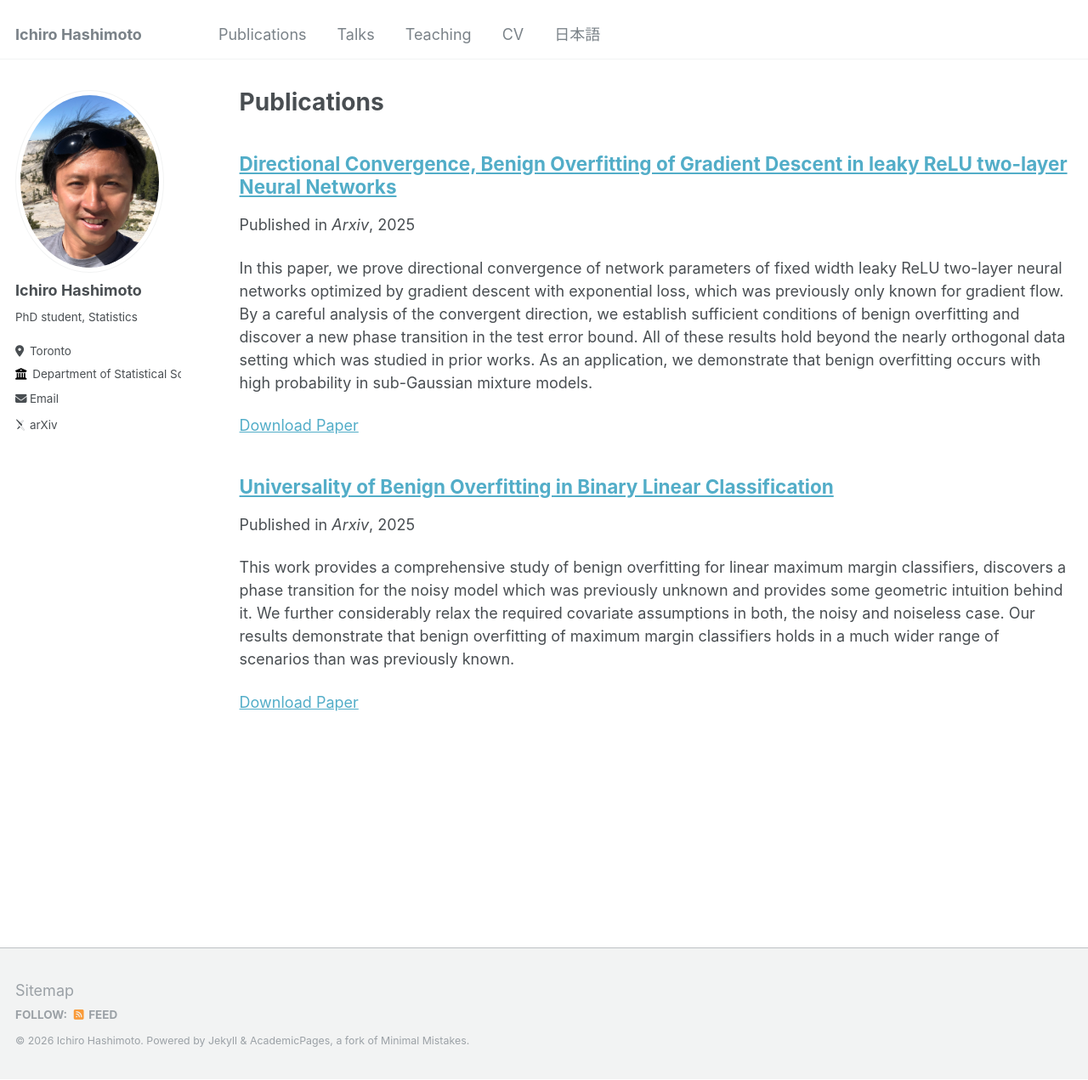
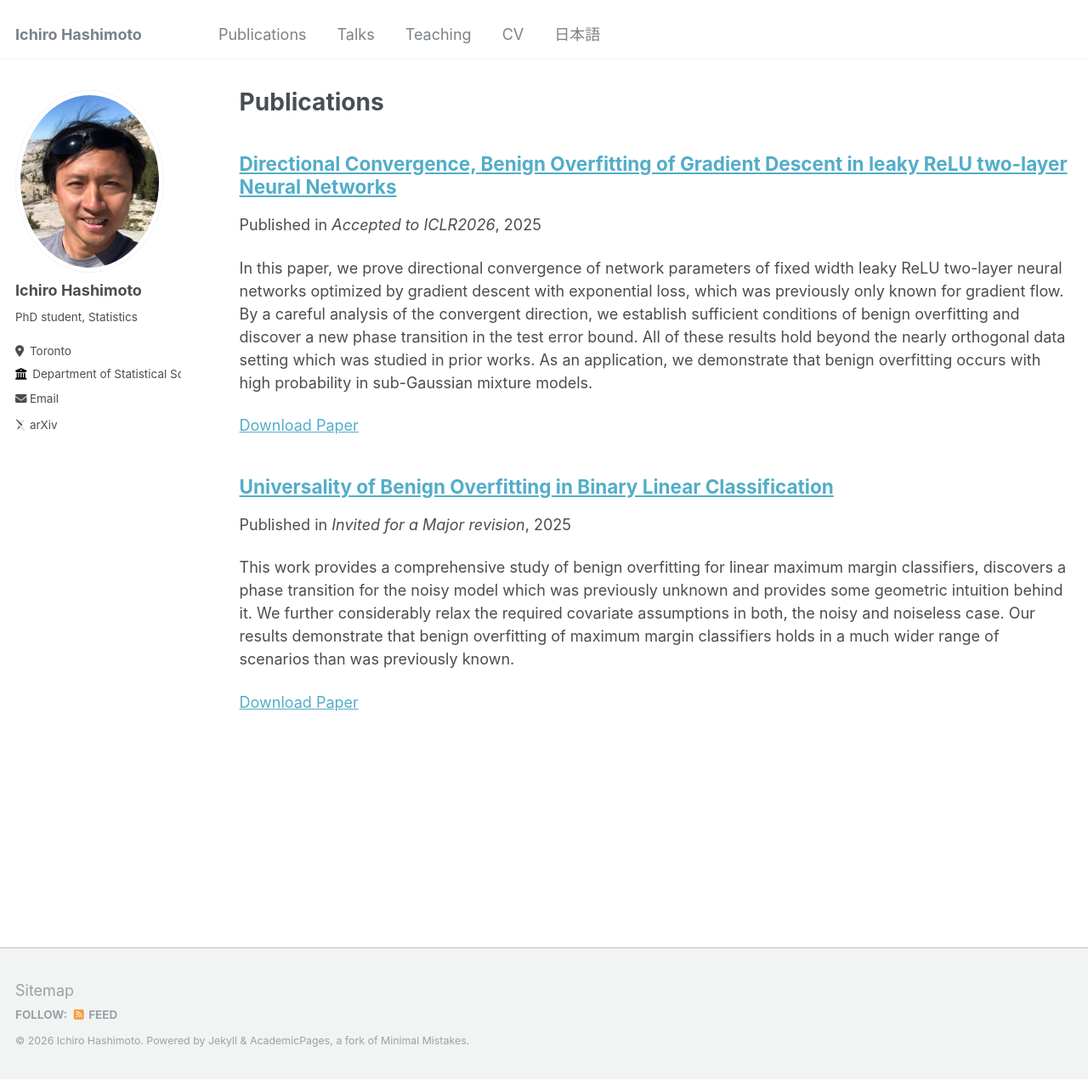
Before and after one commit to ichiro-h/ichiro-h.github.io, a Jekyll site: the page built from _pages/publications.md, in a window 1280 px wide and 1271 px high. Shown: the whole window at 85% size. Built offline with Jekyll 4.4.1, drawn with Linux system fonts in a browser that asks for light colours; some web fonts are replaced.

Commit message:
Publication updates

```diff
--- a/_publications/2025-01-17-Universality Benign Overfitting Linear Classifier.md
+++ b/_publications/2025-01-17-Universality Benign Overfitting Linear Classifier.md
@@ -4,7 +4,7 @@ collection: publications
 permalink: /publication/2025-01-17-Universality-Benign-Overfitting-Linear-Classifier
 excerpt: 'This work provides a comprehensive study of benign overfitting for linear maximum margin classifiers, discovers a phase transition for the noisy model which was previously unknown and provides some geometric intuition behind it. We further considerably relax the required covariate assumptions in both, the noisy and noiseless case. Our results demonstrate that benign overfitting of maximum margin classifiers holds in a much wider range of scenarios than was previously known.'
 date: '2025-01-17'
-venue: 'Arxiv'
+venue: 'Invited for a Major revision'
 slidesurl:
 paperurl: 'https://arxiv.org/abs/2501.10538'
 citation:
--- a/_publications/2025-05-22-Directional Convergence Benign Overfitting 2NN.md
+++ b/_publications/2025-05-22-Directional Convergence Benign Overfitting 2NN.md
@@ -4,7 +4,7 @@ collection: publications
 permalink: /publication/2025-05-22-Directional-Convergence-Benign-Overfitting-2NN
 excerpt: 'In this paper, we prove directional convergence of network parameters of fixed width leaky ReLU two-layer neural networks optimized by gradient descent with exponential loss, which was previously only known for gradient flow. By a careful analysis of the convergent direction, we establish sufficient conditions of benign overfitting and discover a new phase transition in the test error bound. All of these results hold beyond the nearly orthogonal data setting which was studied in prior works. As an application, we demonstrate that benign overfitting occurs with high probability in sub-Gaussian mixture models.'
 date: '2025-05-22'
-venue: 'Arxiv'
+venue: 'Accepted to ICLR2026'
 slidesurl:
 paperurl: 'https://arxiv.org/abs/2505.16204'
 citation:
```
